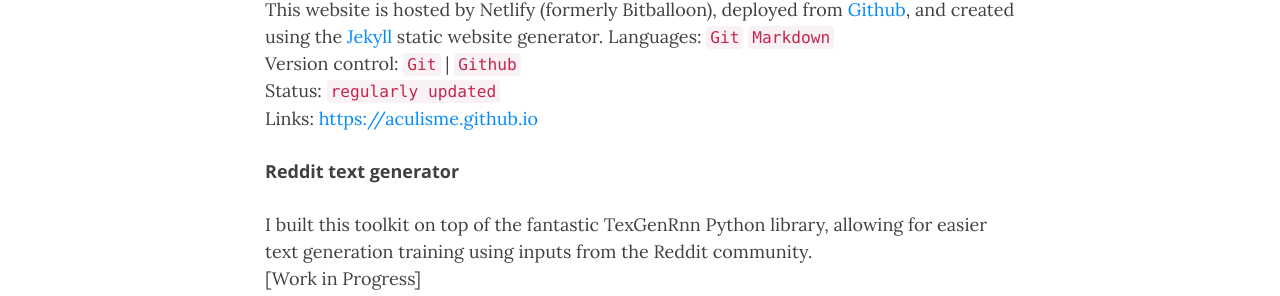
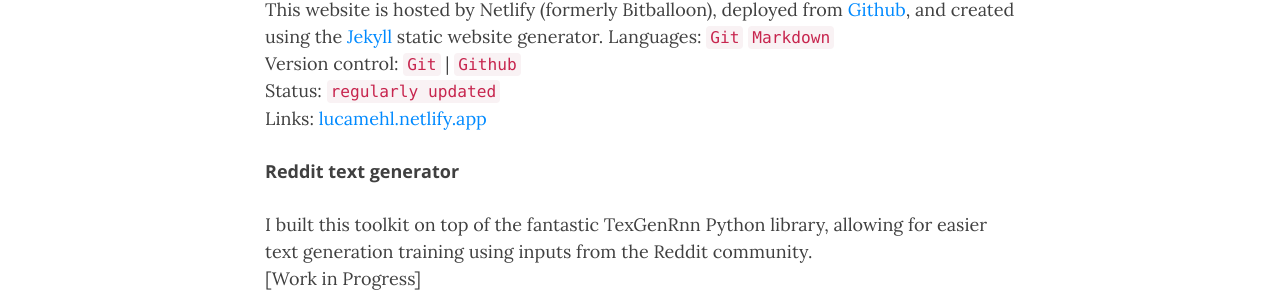
Before and after one commit to Aculisme/LMP2, a Jekyll site: the page built from about.md, in a window 1280 px wide and 900 px high, scrolled down 4383 px. Shown: the part 153-449 px from the top of the window. Built offline with Jekyll 4.4.1, drawn with Linux system fonts in a browser that asks for light colours; nearby versions of some CDN libraries; Markdown is read by kramdown in place of the engine named in the settings.

Commit message:
added url in _config.yml

```diff
--- a/_config.yml
+++ b/_config.yml
@@ -4,7 +4,7 @@
 # baseurl is the website's URL without the hostname
 
 # If you are building a simple GitHub user page (https://username.github.io) then use these settings:
-url: ""
+url: "lucamehl.netlify.app"
 baseurl: ""
 
 # If you are building a GitHub project page then use these settings:
@@ -12,7 +12,7 @@
 # baseurl: "/"
 
 # USING CURRENTLY FOR LOCAL TESTING:
-url: ""
+url: "lucamehl.netlify.app"
 baseurl: ""
 
 
```
